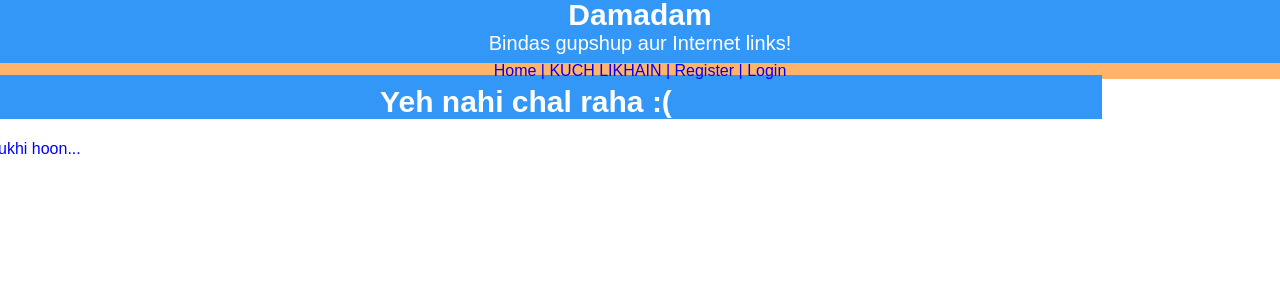
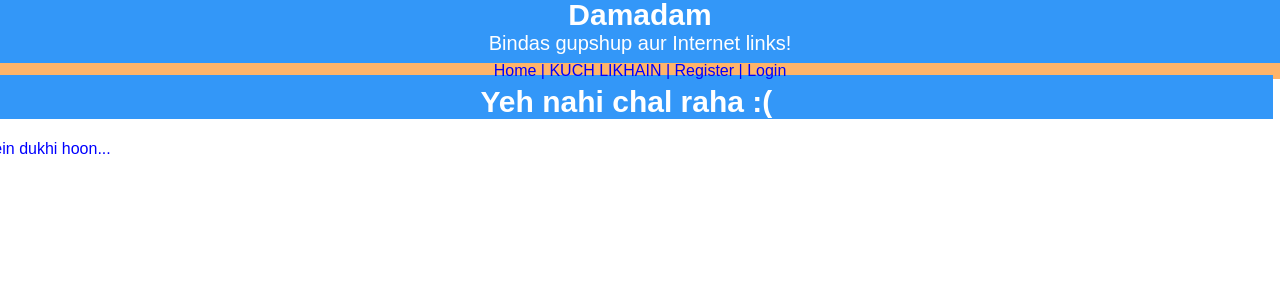
Before and after one commit to Erict19/unconnectedreddit, a Django app: template unconnectedreddit/templates/404.html in a window 1280 px wide. Shown: the top 300 px of the page. Run offline with Django 3.2, Linux system fonts and the light colour scheme; the template is opened without the code that fills it, so the values that code supplies are empty.

Commit message:
fixing margins

```diff
--- a/unconnectedreddit/static/css/main2.css
+++ b/unconnectedreddit/static/css/main2.css
@@ -362,10 +362,10 @@ a{
 
 
 .container{
-    padding-left:-10%;
-    padding-right:1%;
-    width: 90%;
-    margin-left:-50px;
+    padding-left:0%;
+    padding-right:0%;
+    width: 101%;
+    margin-left:-20px;
 
 }
 
```
